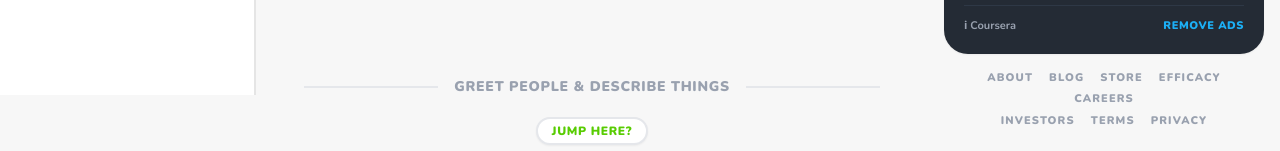
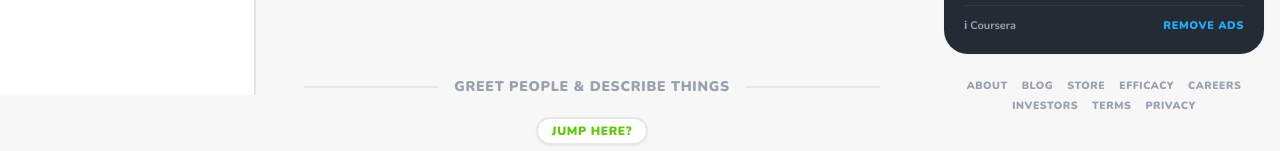
Before and after one commit to Aviral0105/Aviral_Duolingo_Clone, a Next.js app in the folder frontend/: page /learn in a window 1280 px wide. Shown: the part 705-856 px from the top of the page. Built offline with nearby package versions, Linux system fonts and the light colour scheme; no server answers.

Commit message:
fix(layout): align footer links to strict 2-row layout matching leaderboard across all sections

```diff
--- a/frontend/src/app/(main)/profile/page.tsx
+++ b/frontend/src/app/(main)/profile/page.tsx
@@ -796,7 +796,7 @@ export default function ProfilePage() {
             </div>
 
             {/* Footer Links */}
-            <DuolingoFooterLinks align="left" className="px-2" />
+            <DuolingoFooterLinks align="left" className="pt-2" />
           </div>
         </>
       )}
--- a/frontend/src/components/common/DuolingoFooterLinks.tsx
+++ b/frontend/src/components/common/DuolingoFooterLinks.tsx
@@ -17,14 +17,15 @@ export default function DuolingoFooterLinks({
 
   return (
     <footer
-      className={`${textClass} text-[11px] font-black text-gray-400 uppercase tracking-widest space-y-1.5 select-none ${className}`}
+      className={`${textClass} text-[10px] sm:text-[10.5px] font-black text-gray-400 uppercase tracking-wider space-y-1 select-none ${className}`}
     >
-      <div className={`flex flex-wrap items-center ${justifyClass} gap-x-4 gap-y-1`}>
+      {/* Row 1: 5 links, perfectly aligned on 1 line across all viewports */}
+      <div className={`flex flex-wrap items-center ${justifyClass} gap-x-2.5 sm:gap-x-3.5 gap-y-1`}>
         <a
           href="https://about.duolingo.com/"
           target="_blank"
           rel="noopener noreferrer"
-          className="hover:text-gray-600 hover:underline transition"
+          className="hover:text-gray-600 hover:underline transition whitespace-nowrap"
         >
           ABOUT
         </a>
@@ -32,7 +33,7 @@ export default function DuolingoFooterLinks({
           href="https://blog.duolingo.com/"
           target="_blank"
           rel="noopener noreferrer"
-          className="hover:text-gray-600 hover:underline transition"
+          className="hover:text-gray-600 hover:underline transition whitespace-nowrap"
         >
           BLOG
         </a>
@@ -40,7 +41,7 @@ export default function DuolingoFooterLinks({
           href="https://store-asia.duolingo.com/"
           target="_blank"
           rel="noopener noreferrer"
-          className="hover:text-gray-600 hover:underline transition"
+          className="hover:text-gray-600 hover:underline transition whitespace-nowrap"
         >
           STORE
         </a>
@@ -48,7 +49,7 @@ export default function DuolingoFooterLinks({
           href="https://www.duolingo.com/efficacy"
           target="_blank"
           rel="noopener noreferrer"
-          className="hover:text-gray-600 hover:underline transition"
+          className="hover:text-gray-600 hover:underline transition whitespace-nowrap"
         >
           EFFICACY
         </a>
@@ -56,17 +57,19 @@ export default function DuolingoFooterLinks({
           href="https://careers.duolingo.com/"
           target="_blank"
           rel="noopener noreferrer"
-          className="hover:text-gray-600 hover:underline transition"
+          className="hover:text-gray-600 hover:underline transition whitespace-nowrap"
         >
           CAREERS
         </a>
       </div>
-      <div className={`flex flex-wrap items-center ${justifyClass} gap-x-4 gap-y-1`}>
+
+      {/* Row 2: 3 links, centered under Row 1 */}
+      <div className={`flex flex-wrap items-center ${justifyClass} gap-x-2.5 sm:gap-x-3.5 gap-y-1`}>
         <a
           href="https://investors.duolingo.com/"
           target="_blank"
           rel="noopener noreferrer"
-          className="hover:text-gray-600 hover:underline transition"
+          className="hover:text-gray-600 hover:underline transition whitespace-nowrap"
         >
           INVESTORS
         </a>
@@ -74,7 +77,7 @@ export default function DuolingoFooterLinks({
           href="https://www.duolingo.com/terms"
           target="_blank"
           rel="noopener noreferrer"
-          className="hover:text-gray-600 hover:underline transition"
+          className="hover:text-gray-600 hover:underline transition whitespace-nowrap"
         >
           TERMS
         </a>
@@ -82,7 +85,7 @@ export default function DuolingoFooterLinks({
           href="https://www.duolingo.com/privacy"
           target="_blank"
           rel="noopener noreferrer"
-          className="hover:text-gray-600 hover:underline transition"
+          className="hover:text-gray-600 hover:underline transition whitespace-nowrap"
         >
           PRIVACY
         </a>
--- a/frontend/src/components/navigation/RightPanel.tsx
+++ b/frontend/src/components/navigation/RightPanel.tsx
@@ -157,7 +157,7 @@ export default function RightPanel() {
       </div>
 
       {/* Footer Links with official Duolingo URLs */}
-      <DuolingoFooterLinks className="px-2" />
+      <DuolingoFooterLinks className="pt-2" />
     </div>
   );
 }
```
